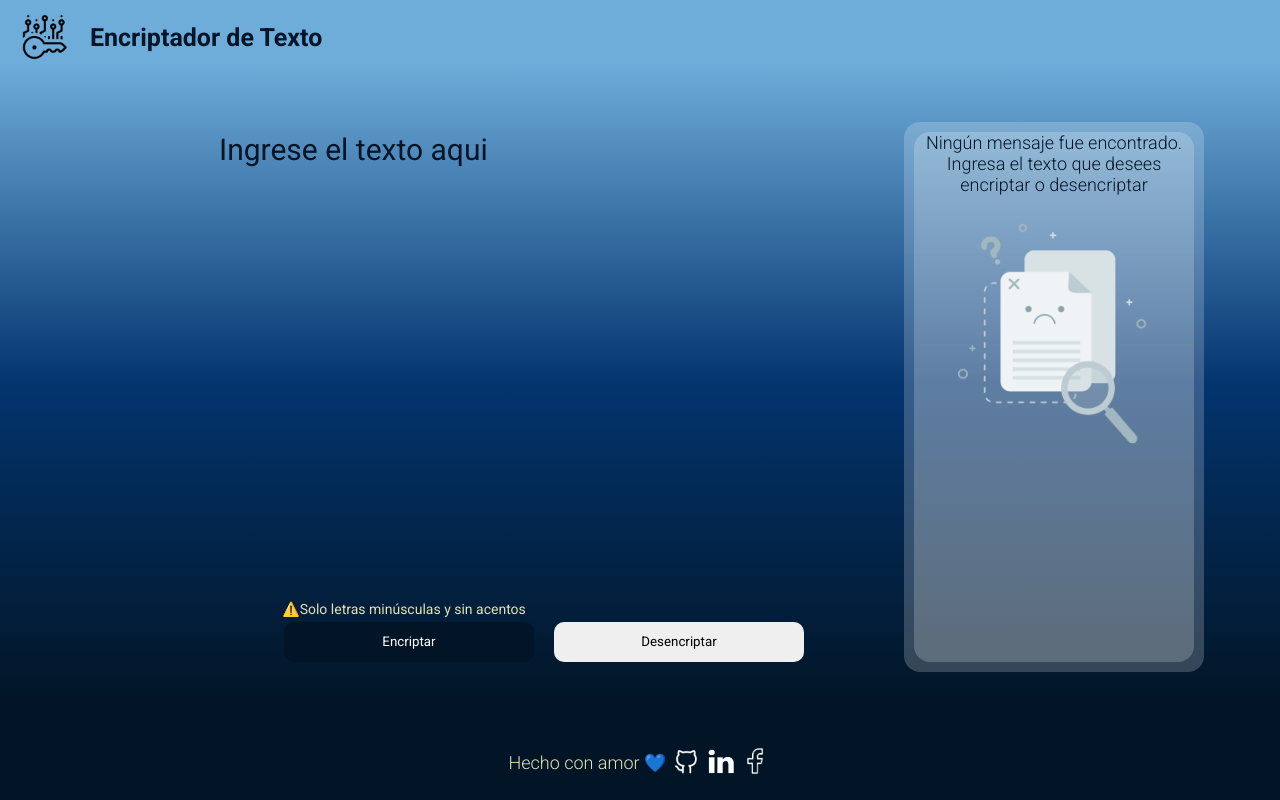
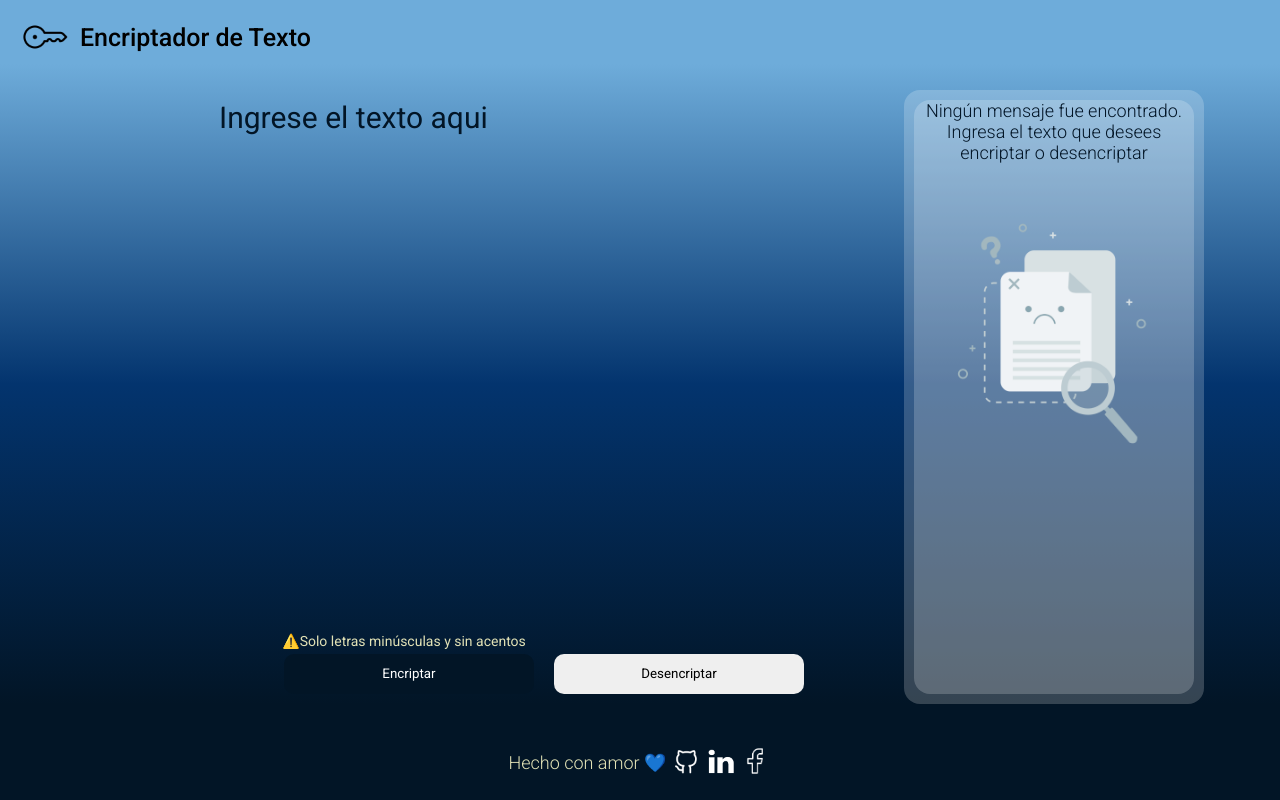
Before and after one commit to omardgz97/EncriptadorDeTexto, a plain HTML site: page index.html in a window 1280 px wide. Drawn offline with Linux system fonts and the light colour scheme.

Commit message:
Arreglé algunos problemas con el diseño responsive cuando se abría en un celular, y modifiqué el titulo h1 con el icono del Header

```diff
--- a/index.html
+++ b/index.html
@@ -12,7 +12,7 @@
 </head>
 <body>
     <header>
-        <img src="./imagenes/key.png" alt="">
+        <img src="./imagenes/llave.png" alt="">
         <h1>Encriptador de Texto</h1>
     </header>
     <main>
--- a/stylo.css
+++ b/stylo.css
@@ -9,7 +9,7 @@ html{
 }
 header{
     width: 100%;
-    height: 7rem;
+    height: 8vh;
     background-color: #6EACDA;
     display: flex;
     flex-flow: row wrap;
@@ -22,9 +22,9 @@ header img{
     height: 5rem;
 }
 h1{
-    color: #021526;
+    color: black;
     font-size: 2rem;
-    font-weight: 700;
+    font-weight: 500;
     position: relative;
     left: 1rem;
     display: none;
@@ -34,7 +34,7 @@ h1{
 
 main{
     width: 100%;
-    min-height: 55rem;
+    height: 80vh;
     background-image:linear-gradient(#6EACDA, #03346e, #021526);
     display: flex;
     flex-flow: column nowrap;
@@ -62,12 +62,15 @@ main section textarea{
     border: none;
     text-align: center;
 }
+.seccion__Entrada{
+    height: 70%;
+}
 .seccion__Salida{
+    height: 30%;
     background: rgba(255, 255, 255, 0.2);
     justify-content: space-between;
 }
 #textarea__Entrada{
-    min-height: 30rem;
     background-color: transparent;
     color: #021526;
     font-weight: 400;
@@ -100,7 +103,7 @@ main section textarea{
 button{
     width: 80vw;
     max-width: 25rem;
-    height: 3rem;
+    height: 4rem;
     border: #021526;
     border-radius: 10px;
 }
@@ -124,7 +127,7 @@ p{
 }
 footer{
     width: 100%;
-    height: 7rem;
+    height: 12vh;
     background-color: #021526;
     display: flex;
     flex-flow: column wrap;
@@ -149,6 +152,12 @@ div img{
     h1{
         display: block;
     }
+    .seccion__Entrada{
+        height: 100%;
+    }
+    .seccion__Salida{
+        height: 100%;
+    }
     .caja__Botones{
         flex-flow: row wrap;
         gap: 2rem;
@@ -165,15 +174,12 @@ div img{
 }
 @media(min-width: 900px){
     header{
-        height: 8vh;
         padding-top: 1rem;
     }
     h1{
         font-size: 2.5rem;
-        padding-left: 1rem;
     }
     main{
-        height: 80vh;
         flex-flow: row nowrap;
         gap: 2rem;
         padding-left: 15%;
@@ -211,9 +217,6 @@ div img{
     .caja__Botones{
         flex-flow: row nowrap;
     }
-    button{
-        height: 4rem;
-    }
     button:hover{
         color: black;
         background-color: #6EACDA;
@@ -227,7 +230,6 @@ div img{
         right: 14rem;
     }
     footer{
-        height: 12vh;
         flex-flow: row nowrap;
         padding-top: 2rem;
     }
```
Also changed, not shown: imagenes/key.png (deleted), imagenes/llave.png (added).
